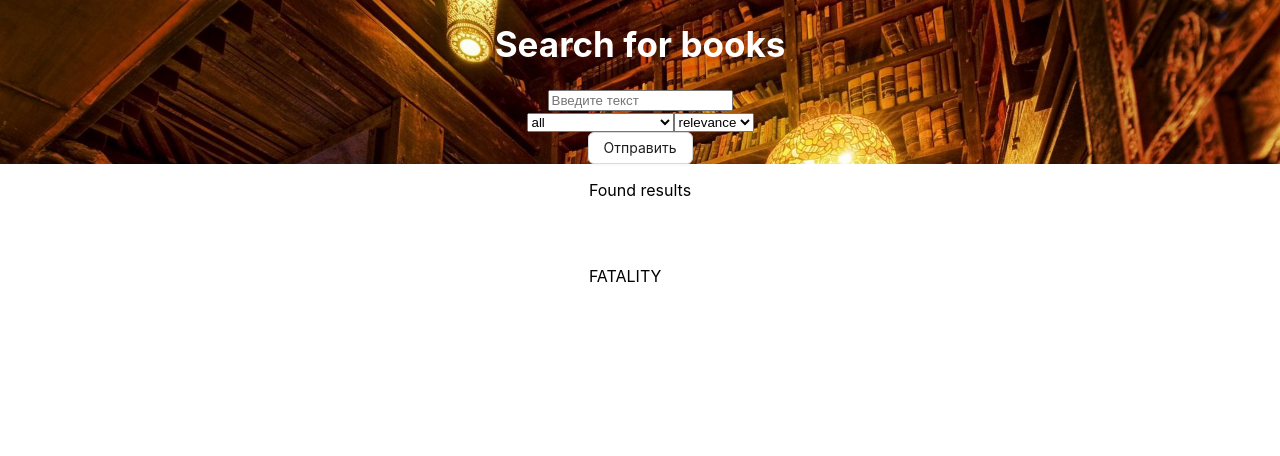
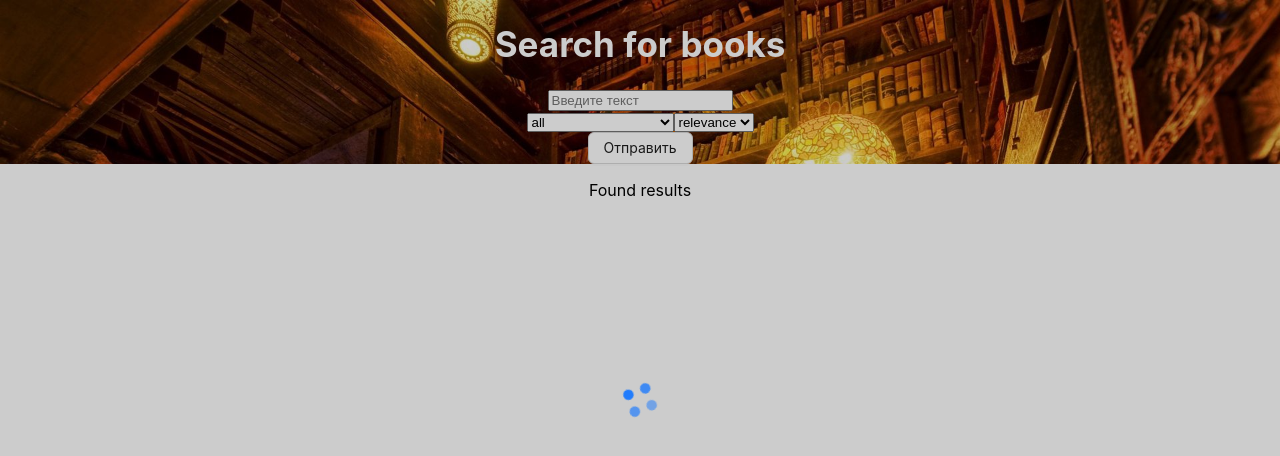
Before and after one commit to YuriiBoltukov/book, a React (Create React App) app: page / in a window 1280 px wide. Shown: the top 456 px of the page. Built offline with nearby package versions, Linux system fonts and the light colour scheme.

Commit message:
add loading for page

```diff
--- a/src/App.css
+++ b/src/App.css
@@ -7,3 +7,15 @@
   justify-content: center;
   flex-direction: column;
 }
+
+.spin {
+  display: flex;
+  justify-content: center;
+  align-items: center;
+  position: absolute;
+  top: 0;
+  right: 0;
+  bottom: 0;
+  left: 0;
+  background: rgba(0, 0, 0, .2);
+}
--- a/src/App.tsx
+++ b/src/App.tsx
@@ -1,13 +1,29 @@
-import React from "react";
+import React, { useEffect, useState } from "react";
 import "./App.css";
 import MainPage from "./pages/MainPage";
 import Header from "./components/Header/Header";
+import { Spin } from "antd";
 
 function App() {
+  const [load, setLoad] = useState(true);
+  useEffect(() => {
+    const handleLoad = () => {
+      setLoad(false);
+    };
+    window.addEventListener("load", handleLoad);
+    return () => {
+      window.removeEventListener("load", handleLoad);
+    };
+  }, []);
   return (
     <div className="App">
       <Header />
       <MainPage />
+      {load ? (
+        <div className="spin">
+          <Spin tip="Loading" size="large"></Spin>
+        </div>
+      ) : null}
     </div>
   );
 }
--- a/src/components/BookList/BookList.tsx
+++ b/src/components/BookList/BookList.tsx
@@ -54,7 +54,7 @@ const BookList: React.FC = () => {
           ? state.books.map((book, i) => {
               return <BookCard book={book} key={i} />;
             })
-          : "FATALITY"}
+          : null}
         {state.pagination.from < (state.pagination.total ?? 0) && (
           <Button className={style.books_button} onClick={loadMore}>
             load more
```
